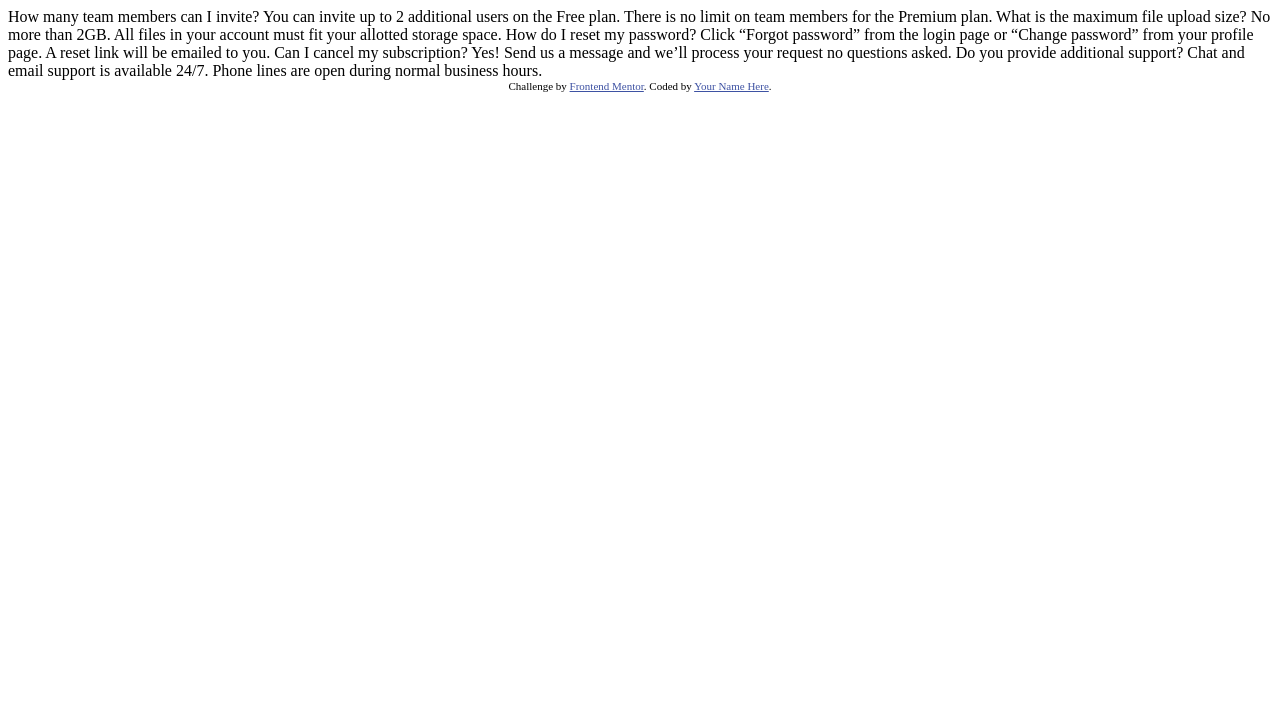
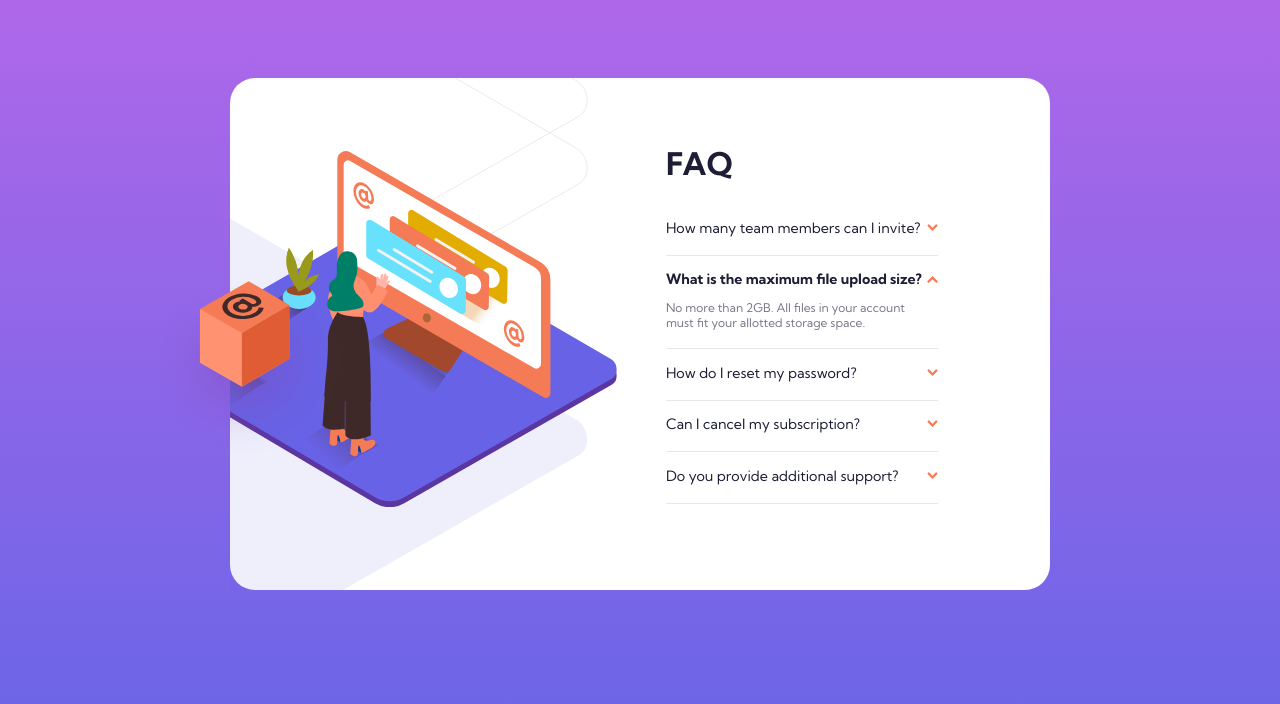
Before and after one commit to DRUEVISUAL/faq-accordion-card-main, a plain HTML site: page index.html in a window 1280 px wide. Drawn offline with Linux system fonts and the light colour scheme.

Commit message:
Completed

```diff
--- a/index.html
+++ b/index.html
@@ -4,37 +4,81 @@
   <meta charset="UTF-8">
   <meta name="viewport" content="width=device-width, initial-scale=1.0"> <!-- displays site properly based on user's device -->
 
+  <div>
+    <meta name="theme-color" content="hsl(273, 75%, 66%)">
+</div>
+
   <link rel="icon" type="image/png" sizes="32x32" href="./images/favicon-32x32.png">
 
   <title>Frontend Mentor | FAQ Accordion Card</title>
 
-  <!-- Feel free to remove these styles or customise in your own stylesheet 👍 -->
-  <style>
-    .attribution { font-size: 11px; text-align: center; }
-    .attribution a { color: hsl(228, 45%, 44%); }
-  </style>
+  <link rel="preconnect" href="https://fonts.googleapis.com">
+  <link rel="preconnect" href="https://fonts.gstatic.com" crossorigin>
+  <link href="https://fonts.googleapis.com/css2?family=Kumbh+Sans:wght@400;700&display=swap" rel="stylesheet">
+
+  <link rel="stylesheet" href="style.css">
+
 </head>
 <body>
-  How many team members can I invite?
-  You can invite up to 2 additional users on the Free plan. There is no limit on
-  team members for the Premium plan.
 
-  What is the maximum file upload size?
-  No more than 2GB. All files in your account must fit your allotted storage space.
+  <section id="FAQ">
 
-  How do I reset my password?
-  Click “Forgot password” from the login page or “Change password” from your profile page.
-  A reset link will be emailed to you.
+    <div class="card_container">
 
-  Can I cancel my subscription?
-  Yes! Send us a message and we’ll process your request no questions asked.
+      <img src="./images/illustration-box-desktop.svg" alt="image of a orange box" class="image_box">
 
-  Do you provide additional support?
-  Chat and email support is available 24/7. Phone lines are open during normal business hours.
 
-  <div class="attribution">
-    Challenge by <a href="https://www.frontendmentor.io?ref=challenge" target="_blank">Frontend Mentor</a>.
-    Coded by <a href="#">Your Name Here</a>.
-  </div>
+      <div class="image_container">
+        <img src="./images/bg-pattern-desktop.svg" alt="lines in the shape of the platform" class="image_lines">
+        <picture>
+          <source media="(min-width: 1279px)" srcset="./images/illustration-woman-online-desktop.svg" alt="cartoon styled picture of a woman looking at a screen" class="image">
+          <img src="./images/illustration-woman-online-mobile.svg" alt="cartoon styled picture of a woman looking at a screen" class="image">
+        </picture>
+        <div class="image_shadow"><svg id="Layer_2" data-name="Layer 2" xmlns="http://www.w3.org/2000/svg" viewBox="0 0 236.85 139.39"><path id="Path-Copy" d="M114.92,174.68,4.61,109.5c-3.52-2-6.53-5.21-3.11-7.33L112.22,38.38c1.65-1,4.18-1.7,5.87-.72l115.78,67.19c3.52,2,4.15,7.72.65,9.78l-105.06,60a14.65,14.65,0,0,1-14.54.05Z" transform="translate(0 -37.19)" style="fill:#6862e6"/></svg></div>
+      </div>
+
+      <div class="card_text_container">
+        <h1 class="title">FAQ</h1>
+
+        <div class="dropdown">
+        <h2 class="dropdown_title">How many team members can I invite?</h2>
+        <p class="dropdown_text">You can invite up to 2 additional users on the Free plan. There is no limit on
+          team members for the Premium plan.</p>
+        </div>
+
+        <div class="dropdown">
+          <h2 class="dropdown_title active_title">What is the maximum file upload size?</h2>
+          <p class="dropdown_text active_text">No more than 2GB. All files in your account must fit your allotted storage space.</p>
+        </div>
+
+        <div class="dropdown">
+          <h2 class="dropdown_title">How do I reset my password?</h2>
+          <p class="dropdown_text">Click “Forgot password” from the login page or “Change password” from your profile page.
+          A reset link will be emailed to you.</p>
+        </div>
+
+        <div class="dropdown">
+          <h2 class="dropdown_title">Can I cancel my subscription?</h2>
+          <p class="dropdown_text">Yes! Send us a message and we’ll process your request no questions asked.</p>
+        </div>
+
+        <div class="dropdown">
+          <h2 class="dropdown_title">Do you provide additional support?</h2>
+          <p class="dropdown_text">Chat and email support is available 24/7. Phone lines are open during normal business hours.</p>
+        </div>
+
+
+    </div>
+
+  </section>
+
+  <!--    <footer>
+    <div class="attribution">
+      Challenge by <a href="https://www.frontendmentor.io?ref=challenge" target="_blank">Frontend Mentor</a>.
+      Coded by <a href="#">DRUEVISUAL</a>.
+    </div>
+  </footer>-->
+
+  <script src="./index.js"></script>
 </body>
 </html>
--- /dev/null
+++ b/index.js
@@ -0,0 +1,22 @@
+const questions = document.querySelectorAll(".dropdown_title");
+
+questions.forEach(question => {
+    question.addEventListener("click",() => {
+
+        if (question.classList.contains("active_title")) {
+            question.classList.remove("active_title")
+            question.nextElementSibling.classList.remove("active_text")
+        } else {
+            question.classList.add("active_title")
+            question.nextElementSibling.classList.add("active_text")
+        }
+    })
+
+    question.addEventListener("mouseenter", () => {
+        question.classList.add("hover")
+    })
+
+    question.addEventListener("mouseleave", () => {
+        question.classList.remove("hover")
+    })
+});
--- /dev/null
+++ b/style.css
@@ -0,0 +1,245 @@
+.attribution {
+  font-size: 11px;
+  text-align: center;
+  position: absolute;
+  bottom: 5%;
+  left: 50%;
+  transform: translate(-50%, 0%);
+}
+
+.attribution a {
+  color: var(--white);
+}
+
+* {
+  font-family: "Kumbh Sans", serif;
+  margin: 0;
+  padding: 0;
+  box-sizing: content-box;
+}
+
+:root {
+  /*Colors*/
+  --very_dark_desaturated_blue: hsl(238, 29%, 16%);
+  --soft_red: hsl(14, 88%, 65%);
+  --very_dark_grayish_blue: hsl(237, 12%, 33%);
+  --dark_grayish_blue: hsl(240, 6%, 50%);
+  --light_grayish-blue: hsl(240, 5%, 91%);
+  --soft_violet: hsl(273, 75%, 66%);
+  --soft_blue: hsl(240, 73%, 65%);
+  --white: hsl(255, 100%, 100%);
+}
+
+html {
+  font-size: 12px;
+  overflow-x: hidden;
+}
+
+body {
+  background-image: linear-gradient(0deg, var(--soft_blue), var(--soft_violet));
+}
+
+#FAQ {
+  min-width: 375px;
+  max-width: 1440px;
+  min-height: 100vh;
+  display: grid;
+  place-items: center;
+  margin: 0 auto;
+}
+
+.card_container {
+  background-color: var(--white);
+  border-radius: 25px;
+  width: 75%;
+  padding: 0rem 2rem 2rem 2rem;
+  margin-top: 12.5rem;
+  margin-bottom: 6rem;
+}
+
+.image_container {
+  position: relative;
+  height: 128px;
+}
+
+.image_shadow {
+  opacity: 0.1;
+  position: absolute;
+  width: 235px;
+  top: 0px;
+  left: 50%;
+  transform: translate(-50%, -28%);
+  z-index: 0;
+}
+
+.image {
+  position: absolute;
+  width: 235px;
+  top: -110px;
+  left: 50%;
+  transform: translate(-50%);
+  z-index: 1;
+}
+
+.image_box {
+  display: none;
+}
+
+.image_lines {
+  display: none;
+}
+
+.title {
+  font-size: 2.6rem;
+  font-weight: 700;
+  color: var(--very_dark_desaturated_blue);
+  margin-bottom: 2.7rem;
+  text-align: center;
+}
+
+.dropdown_title {
+  font-size: 1.1rem;
+  font-weight: 400;
+  color: var(--very_dark_desaturated_blue);
+  background-image: url(./images/icon-arrow-down.svg);
+  background-position: right;
+  background-repeat: no-repeat;
+  background-size: 0.9rem;
+  margin-block: 1rem;
+}
+
+.active_title {
+  font-weight: 700;
+  background-image: url(./images/icon-arrow-up.svg);
+}
+
+.dropdown_text {
+  font-size: 1rem;
+  font-weight: 400;
+  color: var(--dark_grayish_blue);
+  display: block;
+  margin-bottom: 1rem;
+  width: 95%;
+  display: none;
+}
+
+.active_text {
+  display: block;
+}
+
+.dropdown {
+  border-bottom: 1px solid var(--light_grayish-blue);
+  cursor: pointer;
+  padding-bottom: 0.5rem;
+  margin-bottom: 1.5rem;
+}
+
+.dropdown:last-child {
+  margin-bottom: 2rem;
+}
+
+.hover {
+  color: var(--soft_red);
+}
+
+@media screen and (min-width: 768px) {
+  .image_container {
+    height: calc(128px + 2rem);
+  }
+  .image_shadow {
+    width: 275px;
+    transform: translate(-50%, -20%);
+  }
+  .image {
+    width: 275px;
+  }
+}
+@media screen and (min-width: 1279px) {
+  .card_container {
+    width: 64%;
+    display: flex;
+    align-items: flex-start;
+    justify-content: center;
+    margin: -11rem 0 0 0;
+    padding: 0;
+    position: relative;
+  }
+  .image_container {
+    height: 512px;
+    width: 512px;
+    overflow: hidden;
+  }
+  .image_shadow {
+    width: 600px;
+    top: 50%;
+    left: 0%;
+    transform: translate(-35.5%, -17%);
+    z-index: 0;
+    opacity: 0;
+  }
+  .image {
+    width: 469px;
+    top: 50%;
+    left: 0%;
+    transform: translate(-17.5%, -51.5%);
+    z-index: 1;
+  }
+  .image_box {
+    display: block;
+    position: absolute;
+    top: 40%;
+    left: -10%;
+    z-index: 2;
+    -webkit-animation: box_hover infinite 2s ease;
+            animation: box_hover infinite 2s ease;
+  }
+  .image_lines {
+    width: 200%;
+    display: block;
+    position: absolute;
+    top: 35%;
+    left: -118%;
+    transform: translate(0%, -50%);
+    opacity: 1;
+  }
+  .card_text_container {
+    width: 39%;
+    margin-top: 5.5rem;
+    margin-right: 112px;
+  }
+  .title {
+    margin-bottom: 3rem;
+    text-align: left;
+  }
+  .dropdown_title {
+    font-size: 1.19rem;
+  }
+  .dropdown {
+    margin-bottom: 1.2rem;
+  }
+  .dropdown:last-child {
+    margin-bottom: 2rem;
+  }
+  @-webkit-keyframes box_hover {
+    0% {
+      top: 40%;
+    }
+    40% {
+      top: 39%;
+    }
+    100% {
+      top: 40%;
+    }
+  }
+  @keyframes box_hover {
+    0% {
+      top: 40%;
+    }
+    40% {
+      top: 39%;
+    }
+    100% {
+      top: 40%;
+    }
+  }
+}
```
Also changed, not shown: images/icon-arrow-up.svg (added), 3 other files.
